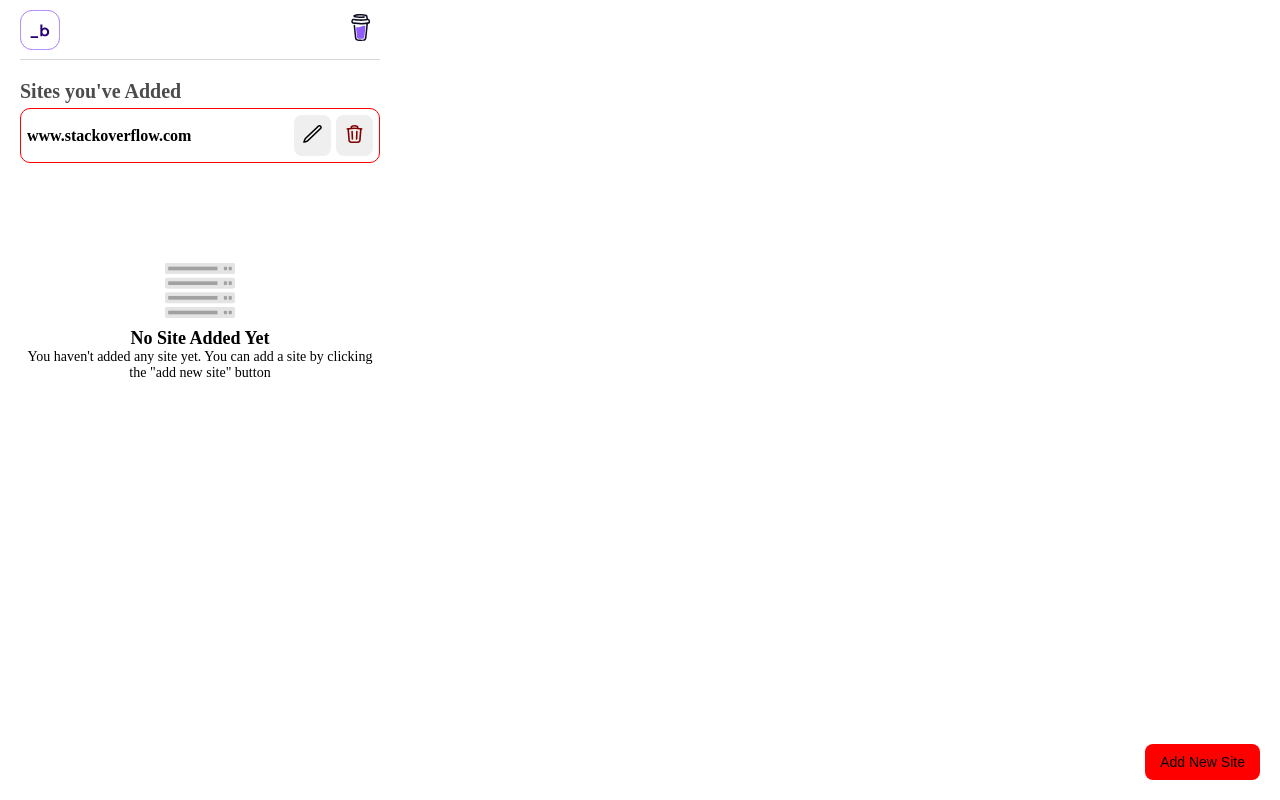
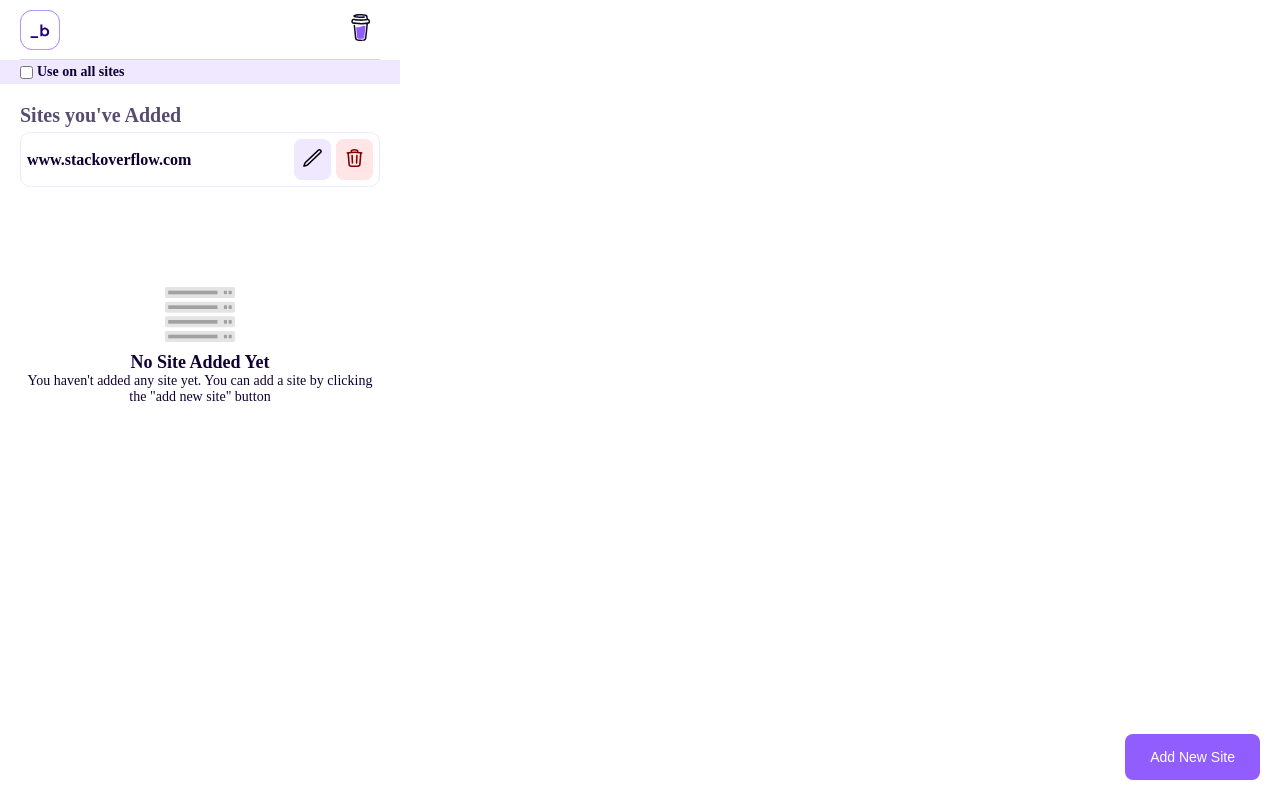
Before and after one commit to Daviddix/_blank---Open-Every-Link-in-a-New-Tab, a React (Vite) app: page / in a window 1280 px wide. Built offline with nearby package versions, Linux system fonts and the light colour scheme.

Commit message:
added primary colors

```diff
--- a/src/App.css
+++ b/src/App.css
@@ -12,3 +12,11 @@ body{
     width: 100%;
     max-width:40rem;
 }
+
+:root{
+    --primary : #925DFE;
+    --primary-darker : #110033;
+    --primary-lighter : #EFE8FF;
+    --red-lighter : #FFE5E5;
+    --red-darker : #820000;
+}
--- a/src/Pages/Home/Components/AddedSitesContainer/AddedSitesContainer.css
+++ b/src/Pages/Home/Components/AddedSitesContainer/AddedSitesContainer.css
@@ -6,4 +6,5 @@
 .added-sites > h1{
     opacity: .7;
     margin: 2rem 0 .5rem 0;
+    color: var(--primary-darker);
 }
--- a/src/Pages/Home/Components/AllSitesToggle/AllSitesToggle.css
+++ b/src/Pages/Home/Components/AllSitesToggle/AllSitesToggle.css
@@ -1,5 +1,5 @@
 main .all-sites{
-    background-color: red;
+    background-color: var(--primary-lighter);
 }
 
 .all-sites .all-sites-inner{
@@ -11,6 +11,8 @@ main .all-sites{
 }
 
 .all-sites-inner p{
+    color: var(--primary-darker);
+    font-weight: 600;
     font-size: 1.4rem;
     margin: 0 0 0 .4rem;
 }
--- a/src/Pages/Home/Components/EmptySites/EmptySites.css
+++ b/src/Pages/Home/Components/EmptySites/EmptySites.css
@@ -13,9 +13,11 @@ main .empty-sites{
 .empty-sites > h1{
     font-size: 1.8rem;
     margin: 1rem 0 0 0;
+    color: var(--primary-darker);
 }
 
 .empty-sites > p{
     font-size: 1.4rem;
     text-align: center;
+    color: var(--primary-darker);
 }
--- a/src/Pages/Home/Components/SingleSite/SingleSite.css
+++ b/src/Pages/Home/Components/SingleSite/SingleSite.css
@@ -1,5 +1,5 @@
 .added-sites .single-site{
-    border:1px solid red;
+    border:1.5px solid var(--primary-lighter);
     border-radius: 1rem;
     padding:.6rem;
     height: 5.5rem;
@@ -15,6 +15,7 @@
 .single-site h2{
     flex:1;
     font-size: 1.6rem;
+    color: var(--primary-darker);
 }
 
 .single-site button{
@@ -26,10 +27,12 @@
     -moz-border-radius: .8rem;
     -ms-border-radius: .8rem;
     -o-border-radius: .8rem;
+    background-color: var(--primary-lighter);
 }
 
 .single-site button:last-of-type{
     margin: 0 0 0 .5rem;
+    background-color: var(--red-lighter);
 }
 
 .single-site button img{
--- a/src/Pages/Home/Home.css
+++ b/src/Pages/Home/Home.css
@@ -1,12 +1,13 @@
 .primary-button{
-    background-color: red;
+    background-color: var(--primary);
+    color: white;
     border: none;
     position: absolute;
     bottom:2rem;
     right: 2rem;
     font-size: 1.4rem;
     font-weight: medium;
-    padding:1rem 1.5rem;
+    padding:1.5rem 2.5rem;
     border-radius: .8rem;
     -webkit-border-radius: .8rem;
     -moz-border-radius: .8rem;
--- a/src/Pages/Home/Home.tsx
+++ b/src/Pages/Home/Home.tsx
@@ -10,7 +10,7 @@ function Home() {
     <main>
         <Header />
 
-        {/* <AllSitesToggle /> */}
+        <AllSitesToggle />
 
         <AddedSitesContainer />
 
```
